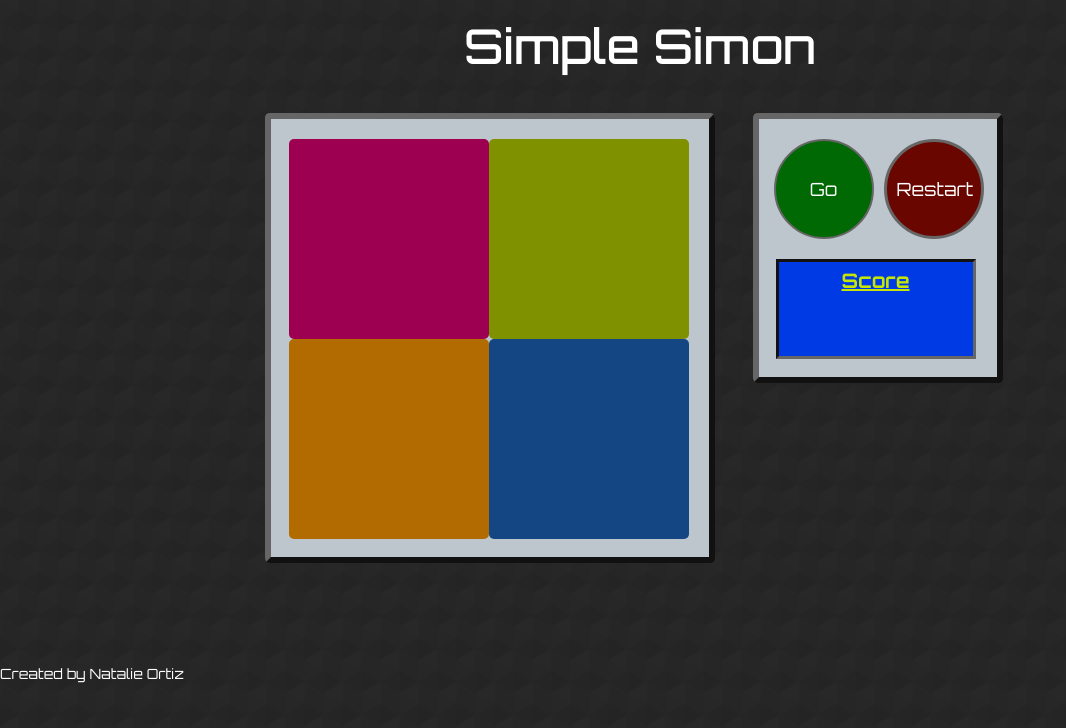
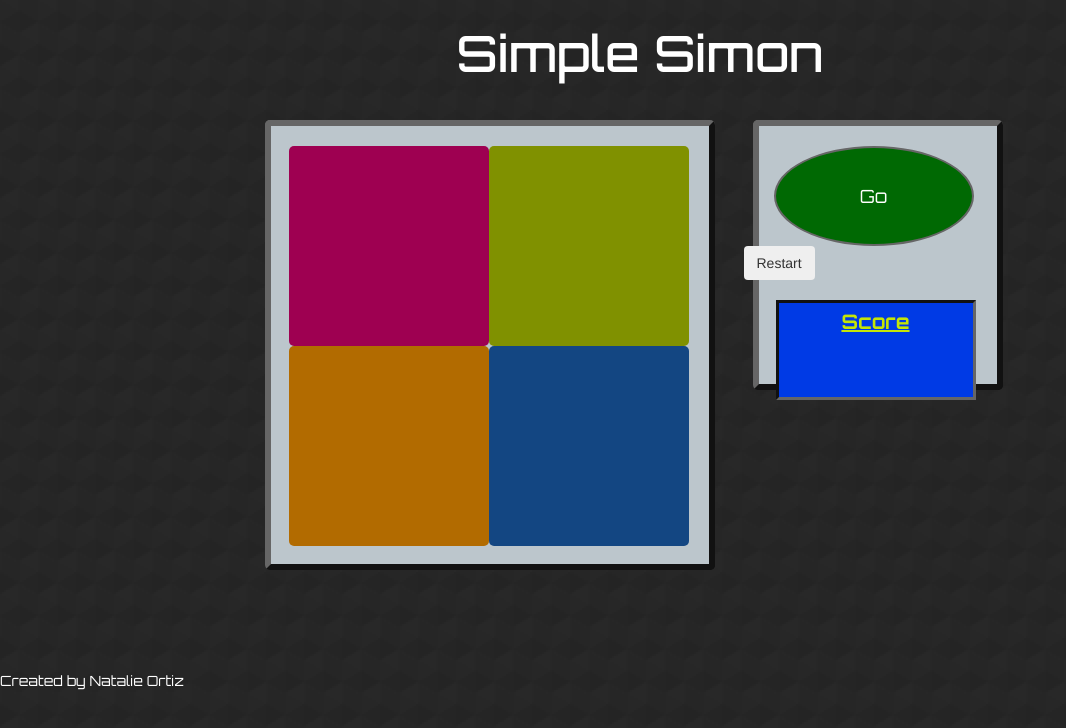
Before and after one commit to natalieortiz/Simple-Simon, a plain HTML site: page public/index.html in a window 1280 px wide. Shown: the whole page, without its empty margins (0-1066 px from the left). Drawn offline with nearby package versions, Linux system fonts and the light colour scheme.

Commit message:
Removed restart button.

```diff
--- a/public/css/simplesimon.css
+++ b/public/css/simplesimon.css
@@ -48,9 +48,15 @@
 #scorekeeper{
     font-size: 25px;
 }
+
+.deactivate {
+    pointer-events: none;
+}
+
+
 #go {
     height: 100px;
-    width: 100px;
+    width: 200px;
     border-radius: 50%;
     background: rgb(0,105,3);
     color: white;
@@ -61,22 +67,6 @@
     font-family: 'Orbitron', sans-serif;
     border-color: rgb(102,102,102);
     border-width: 2px;
-    float: left;
-    font-size: 1.3em;
-}
-#stop {
-    height: 100px;
-    width: 100px;
-    border-radius: 50%;
-    color: white;
-    padding: 10px;
-    margin-left: 10px;
-    margin-top: 20px;
-    text-align: center;
-    border-color: rgb(102,102,102);
-    background: rgb(105,6,0);
-    border-width: 3px;
-    font-family: 'Orbitron', sans-serif;
     float: left;
     font-size: 1.3em;
 }
@@ -155,9 +145,10 @@
 
 
 .heading{
+    margin-top: 25px;
     margin-bottom: 40px;
     text-align: center;
     color: white;
     font-family: 'Orbitron', sans-serif;
-    font-size: 48px;
+    font-size: 50px;
 }
```
